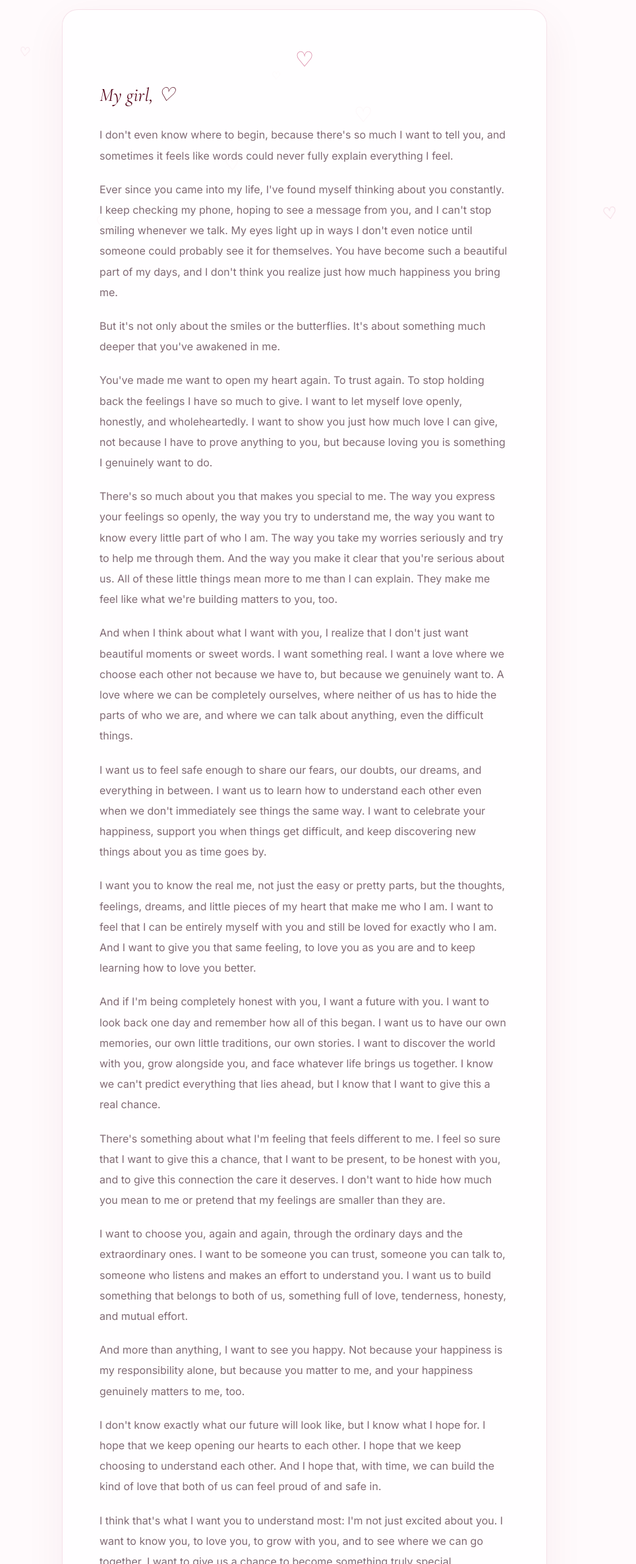
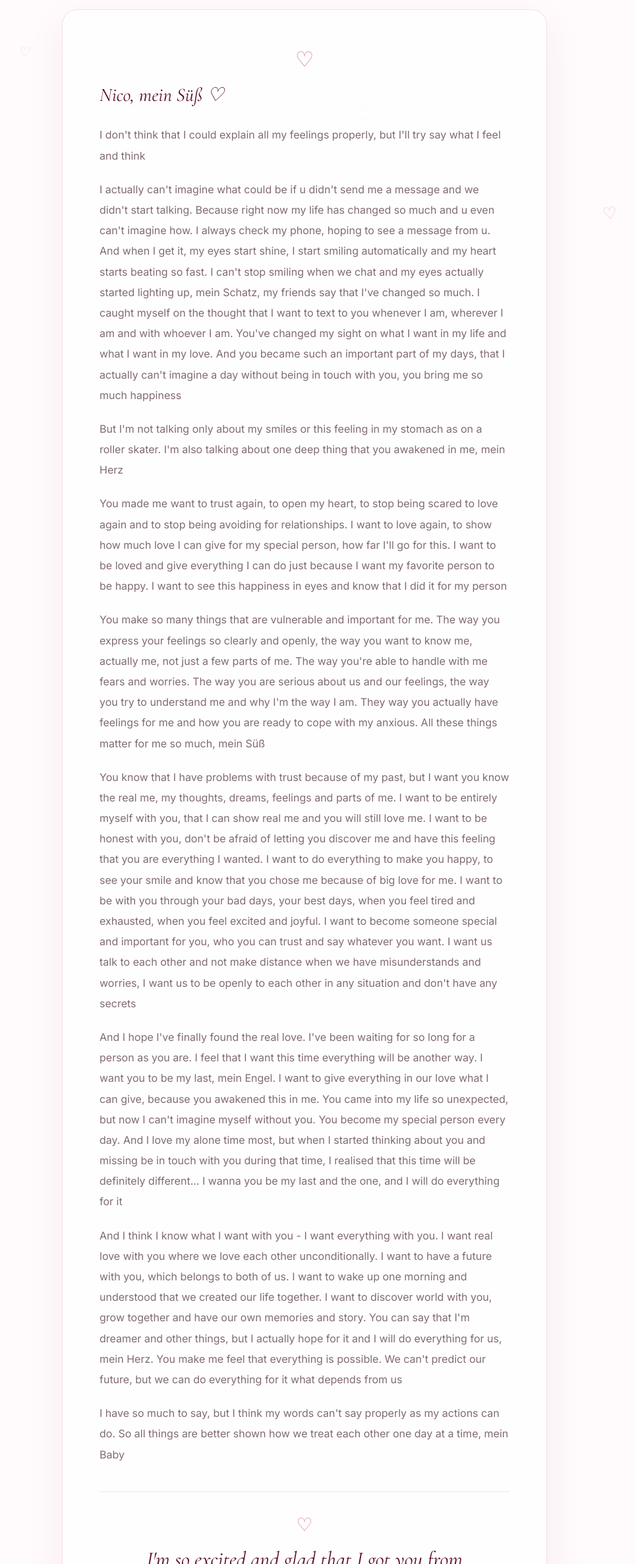
Before and after one commit to vee-kr/only-you, a plain HTML site: page pages/letter.html in a window 1280 px wide. Shown: the part 429-2800 px from the top of the page at 66% size, without its empty margins (178-1143 px from the left). Drawn offline with nearby package versions, Linux system fonts and the light colour scheme.

Commit message:
Finish whole website

```diff
--- a/js/question.js
+++ b/js/question.js
@@ -27,7 +27,7 @@ if (noButton && noButtonArea && noButtonMessage) {
 
     const messages = [
         "No 🙈",
-        "hehe, nice try ♡",
+        "haha, nice try ♡",
         "not so fast! ♡",
         "almost got me 🙈",
         "okay, you're persistent! ♡"
@@ -118,7 +118,7 @@ if (noButton && noButtonArea && noButtonMessage) {
         noButtonMessage.textContent =
             attempts >= 4
                 ? "I just want you to feel comfortable answering. ♡"
-                : "hehe ♡";
+                : "hahaha ♡";
     }
 
     // Desktop: move when the cursor enters the button.
--- a/pages/letter.html
+++ b/pages/letter.html
@@ -45,168 +45,137 @@
     <main class="openingScreen letterScreen">
         <header class="siteHeader">
             <a class="siteLogo" href="../index.html" aria-label="Home">
-                v<span>n</span>.
+                v<span>n</span>
             </a>
 
             <p class="headerNote">words from my heart ♡</p>
         </header>
 
         <section class="letterSection">
-            <p class="eyebrow">SOMETHING FROM THE HEART</p>
+            <p class="eyebrow">SOMETHING WHAT I FEEL</p>
 
             <h1 class="letterTitle">
-                To you,<br>
-                <span>with all my heart.</span>
+                To you, my precious,<br>
+                <span>with all my heart</span>
             </h1>
 
             <article class="letterCard">
                 <div class="letterDecoration" aria-hidden="true">♡</div>
 
-                <p class="letterGreeting">My girl, ♡</p>
+                <p class="letterGreeting">Nico, mein Süß ♡</p>
 
                 <div class="letterContent">
                     <p>
-                        I don't even know where to begin, because there's
-                        so much I want to tell you, and sometimes it feels
-                        like words could never fully explain everything I feel.
+                        I don't think that I could explain all my feelings properly, but I'll try say what I feel and think
                     </p>
 
                     <p>
-                        Ever since you came into my life, I've found myself
-                        thinking about you constantly. I keep checking my
-                        phone, hoping to see a message from you, and I can't
-                        stop smiling whenever we talk. My eyes light up in
-                        ways I don't even notice until someone could probably
-                        see it for themselves. You have become such a beautiful
-                        part of my days, and I don't think you realize just
-                        how much happiness you bring me.
+<!--                        Ever since you came into my life, I've found myself-->
+<!--                        thinking about you constantly. I keep checking my-->
+<!--                        phone, hoping to see a message from you, and I can't-->
+<!--                        stop smiling whenever we talk. My eyes light up in-->
+<!--                        ways I don't even notice until someone could probably-->
+<!--                        see it for themselves. You have become such a beautiful-->
+<!--                        part of my days, and I don't think you realize just-->
+<!--                        how much happiness you bring me.-->
+
+                            I actually can't imagine what could be if u
+                            didn't send me a message and we didn't start
+                            talking. Because right now my life has changed so much and u even can't imagine how.
+                            I always check my phone, hoping to see a message from u. And when I get it, my eyes start
+                            shine, I start smiling automatically and my heart starts beating so fast. I can't stop smiling when we chat and my eyes actually
+                            started lighting up, mein Schatz, my friends say that I've changed so much. I caught myself on the thought that
+                            I want to text to you whenever I am, wherever I am and with whoever I am. You've changed my sight on what I want in my life and what I want in my love.
+                            And you became such an important part of my days, that I actually
+                            can't imagine a day without being in touch with you, you bring me so much happiness
+
                     </p>
 
                     <p>
-                        But it's not only about the smiles or the butterflies.
-                        It's about something much deeper that you've awakened
-                        in me.
+<!--                        But it's not only about the smiles or the butterflies.-->
+<!--                        It's about something much deeper that you've awakened-->
+<!--                        in me.-->
+                            But I'm not talking only about my smiles or this feeling in my stomach as on a roller skater.
+                            I'm also talking about one deep thing that you awakened in me, mein Herz
                     </p>
 
                     <p>
-                        You've made me want to open my heart again. To trust
-                        again. To stop holding back the feelings I have so
-                        much to give. I want to let myself love openly,
-                        honestly, and wholeheartedly. I want to show you just
-                        how much love I can give, not because I have to prove
-                        anything to you, but because loving you is something
-                        I genuinely want to do.
+<!--                        You've made me want to open my heart again. To trust-->
+<!--                        again. To stop holding back the feelings I have so-->
+<!--                        much to give. I want to let myself love openly,-->
+<!--                        honestly, and wholeheartedly. I want to show you just-->
+<!--                        how much love I can give, not because I have to prove-->
+<!--                        anything to you, but because loving you is something-->
+<!--                        I genuinely want to do.-->
+                            You made me want to trust again, to open my heart, to stop being scared to love again and
+                            to stop being avoiding for relationships. I want to love again, to show how much love
+                            I can give for my special person, how far I'll go for this. I want to be loved and
+                            give everything I can do just because I want my favorite person to be happy.
+                            I want to see this happiness in eyes and know that I did it for my person
                     </p>
 
                     <p>
-                        There's so much about you that makes you special to
-                        me. The way you express your feelings so openly, the
-                        way you try to understand me, the way you want to know
-                        every little part of who I am. The way you take my
-                        worries seriously and try to help me through them.
-                        And the way you make it clear that you're serious
-                        about us. All of these little things mean more to me
-                        than I can explain. They make me feel like what we're
-                        building matters to you, too.
+<!--                        There's so much about you that makes you special to-->
+<!--                        me. The way you express your feelings so openly, the-->
+<!--                        way you try to understand me, the way you want to know-->
+<!--                        every little part of who I am. The way you take my-->
+<!--                        worries seriously and try to help me through them.-->
+<!--                        And the way you make it clear that you're serious-->
+<!--                        about us. All of these little things mean more to me-->
+<!--                        than I can explain. They make me feel like what we're-->
+<!--                        building matters to you, too.-->
+
+                            You make so many things that are vulnerable and important for me.
+                            The way you express your feelings so clearly and openly, the way you want to know me, actually me,
+                            not just a few parts of me. The way you're able to handle with me fears and worries.
+                            The way you are serious about us and our feelings, the way you try to understand me and why I'm the way I am.
+                            They way you actually have feelings for me and how you are ready to cope with my anxious.
+                            All these things matter for me so much, mein Süß
                     </p>
 
                     <p>
-                        And when I think about what I want with you, I realize
-                        that I don't just want beautiful moments or sweet
-                        words. I want something real. I want a love where we
-                        choose each other not because we have to, but because
-                        we genuinely want to. A love where we can be completely
-                        ourselves, where neither of us has to hide the parts
-                        of who we are, and where we can talk about anything,
-                        even the difficult things.
+                            You know that I have problems with trust because of my past, but I want you know the real me,
+                            my thoughts, dreams, feelings and parts of me. I want to be entirely myself with you,
+                            that I can show real me and you will still love me. I want to be honest with you,
+                            don't be afraid of letting you discover me and have this feeling that you are everything I wanted.
+                            I want to do everything to make you happy, to see your smile and know that you chose me because of big love for me.
+                            I want to be with you through your bad days, your best days, when you feel tired and exhausted, when you feel excited and joyful.
+                            I want to become someone special and important for you, who you can trust and say whatever you want.
+                            I want us talk to each other and not make distance when we have misunderstands and worries, I want us to be openly to each other in any situation and don't have any secrets
+
+
+                    </p>
+                    <p>
+                        And I hope I've finally found the real love. I've been waiting for so long for a person as you are. I feel that I want this time everything will be another way.
+                        I want you to be my last, mein Engel. I want to give everything in our love what I can give, because you awakened this in me.
+                        You came into my life so unexpected, but now I can't imagine myself without you. You become my special person every day.
+                        And I love my alone time most, but when I started thinking about you and missing be in touch with you during that time,
+                        I realised that this time will be definitely different... I wanna you be my last and the one, and I will do everything for it
                     </p>
 
                     <p>
-                        I want us to feel safe enough to share our fears,
-                        our doubts, our dreams, and everything in between.
-                        I want us to learn how to understand each other even
-                        when we don't immediately see things the same way.
-                        I want to celebrate your happiness, support you when
-                        things get difficult, and keep discovering new things
-                        about you as time goes by.
+<!--                        And when I think about what I want with you, I realize-->
+<!--                        that I don't just want beautiful moments or sweet-->
+<!--                        words. I want something real. I want a love where we-->
+<!--                        choose each other not because we have to, but because-->
+<!--                        we genuinely want to. A love where we can be completely-->
+<!--                        ourselves, where neither of us has to hide the parts-->
+<!--                        of who we are, and where we can talk about anything,-->
+<!--                        even the difficult things.-->
+                            And I think I know what I want with you - I want everything with you.
+                            I want real love with you where we love each other unconditionally. I want to have a future with you, which belongs to both of us.
+                            I want to wake up one morning and understood that we created our life together. I want to discover world with you, grow together and have our own memories and story.
+                            You can say that I'm dreamer and other things, but I actually hope for it and I will do everything for us, mein Herz. You make me feel that everything is possible.
+                            We can't predict our future, but we can do everything for it what depends from us
                     </p>
 
-                    <p>
-                        I want you to know the real me, not just the easy or
-                        pretty parts, but the thoughts, feelings, dreams, and
-                        little pieces of my heart that make me who I am.
-                        I want to feel that I can be entirely myself with you
-                        and still be loved for exactly who I am. And I want
-                        to give you that same feeling, to love you as you are
-                        and to keep learning how to love you better.
-                    </p>
 
                     <p>
-                        And if I'm being completely honest with you, I want
-                        a future with you. I want to look back one day and
-                        remember how all of this began. I want us to have our
-                        own memories, our own little traditions, our own
-                        stories. I want to discover the world with you, grow
-                        alongside you, and face whatever life brings us
-                        together. I know we can't predict everything that
-                        lies ahead, but I know that I want to give this
-                        a real chance.
-                    </p>
-
-                    <p>
-                        There's something about what I'm feeling that feels
-                        different to me. I feel so sure that I want to give
-                        this a chance, that I want to be present, to be honest
-                        with you, and to give this connection the care it
-                        deserves. I don't want to hide how much you mean to
-                        me or pretend that my feelings are smaller than they are.
-                    </p>
-
-                    <p>
-                        I want to choose you, again and again, through the
-                        ordinary days and the extraordinary ones. I want to
-                        be someone you can trust, someone you can talk to,
-                        someone who listens and makes an effort to understand
-                        you. I want us to build something that belongs to both
-                        of us, something full of love, tenderness, honesty,
-                        and mutual effort.
-                    </p>
-
-                    <p>
-                        And more than anything, I want to see you happy.
-                        Not because your happiness is my responsibility alone,
-                        but because you matter to me, and your happiness
-                        genuinely matters to me, too.
-                    </p>
-
-                    <p>
-                        I don't know exactly what our future will look like,
-                        but I know what I hope for. I hope that we keep opening
-                        our hearts to each other. I hope that we keep choosing
-                        to understand each other. And I hope that, with time,
-                        we can build the kind of love that both of us can
-                        feel proud of and safe in.
-                    </p>
-
-                    <p>
-                        I think that's what I want you to understand most:
-                        I'm not just excited about you. I want to know you,
-                        to love you, to grow with you, and to see where we
-                        can go together. I want to give us a chance to become
-                        something truly special.
-                    </p>
-
-                    <p>
-                        And if there's one thing I don't want you to doubt,
-                        it's that my feelings for you are sincere. I'm here
-                        because I want to be here. I'm opening my heart
-                        because I want you to see what's inside it.
-                    </p>
-
-                    <p>
-                        There's so much more I could say, but perhaps some
-                        things are better shown through the way we treat
-                        each other, one day at a time.
+<!--                        There's so much more I could say, but perhaps some-->
+<!--                        things are better shown through the way we treat-->
+<!--                        each other, one day at a time.-->
+                            I have so much to say, but I think my words can't say properly as my actions can do.
+                            So all things are better shown how we treat each other one day at a time, mein Baby
                     </p>
                 </div>
 
@@ -214,9 +183,11 @@
                     <span class="letterEndingHeart" aria-hidden="true">♡</span>
 
                     <p>
-                        I'm so glad you came into my life.
-                        And I'm so excited about the possibility
-                        of what we could become.
+<!--                        I'm so glad you came into my life.-->
+<!--                        And I'm so excited about the possibility-->
+<!--                        of what we could become.-->
+                        I'm so excited and glad that I got you from the Universe, mein Engel.
+                        Together we will cope with all things in our lives
                     </p>
                 </div>
             </article>
@@ -228,7 +199,7 @@
 
             <div class="heroFootnote">
                 <span class="tinyHeart" aria-hidden="true">♡</span>
-                <span>Written with love, just for you.</span>
+                <span>Written with my whole love</span>
             </div>
         </section>
 
@@ -237,7 +208,7 @@
 
             <span class="specialDate">
                 <span class="dateLabel">A DAY TO REMEMBER</span>
-                <span class="dateValue">26 · 10 · 2026</span>
+                <span class="dateValue">23 · 10 · 2026</span>
             </span>
         </footer>
     </main>
```
Also changed, not shown: index.html (+1 -1 lines), pages/cute-little-things.html (+3 -3 lines), pages/final.html (+9 -12 lines), pages/question.html (+9 -9 lines).
